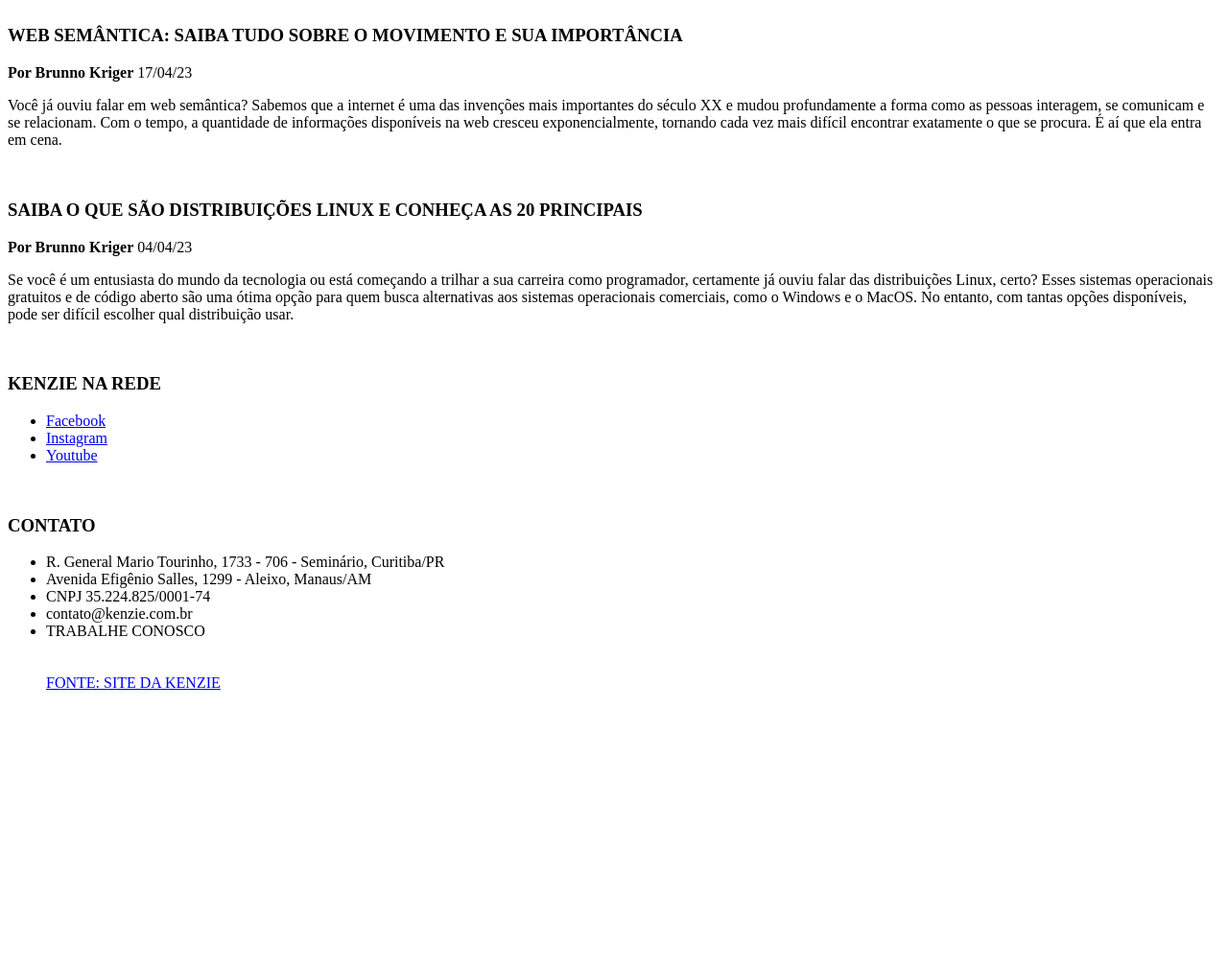
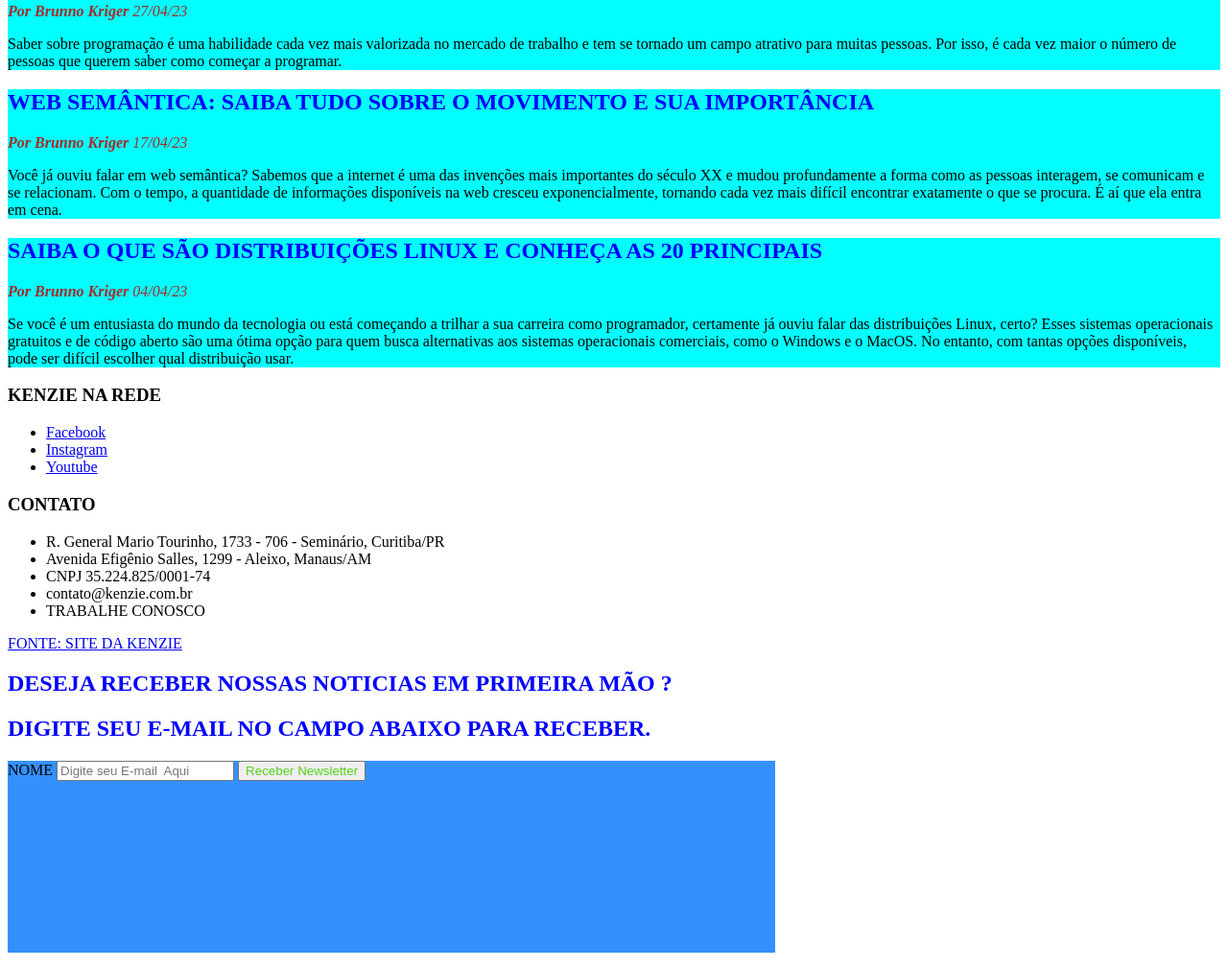
Before and after one commit to akita120/entrega, a plain HTML site: page index.html in a window 1280 px wide. Shown: the part 322-1331 px from the top of the page at 96% size. Before the commit the page ends 1059 px from the top, so only its background shows below. Drawn offline with Linux system fonts and the light colour scheme.

Commit message:
algumas modificação

```diff
--- a/index.html
+++ b/index.html
@@ -2,10 +2,16 @@
     <meta charset="UTF-8">
     <meta http-equiv="X-UA-Compatible" content="IE=edge">
     <meta name="viewport" content="width=device-width, initial-scale=1.0">
-    <title>PRIMEIRA TAREFA</title>
+    <link rel="stylesheet" href="./style.css">
+    <title>BLOG KENZIE</title>
 </head>
 <body>
 
+    <header>
+
+        <h1> BLOG DA KENZIE</h1>
+        <img src="./img/logo.png" alt="logo da kenzie"/>
+</header>
 <main>
 
     <section>
@@ -15,30 +21,30 @@
         <p>Se você chegou aqui neste conteúdo, você deve estar procurando um curso de programação do zero para entrar com sucesso, neste mercado tão promissor. É claro, a probabilidade de você estar com um interesse alto nessa área, é 100% real. E isso é uma ótima notícia! Imagino que você queira saber o motivo de eu estar falando isso com tanta segurança e confiança.</p>
 
     </section>
-        <br>
+
     <section>
         <h2>GUIA COMPLETO PARA COMEÇAR A PROGRAMAR HOJE MESMO!</h2>
         <aside><b>Por Brunno Kriger</b> 27/04/23</aside>
         <p>Saber sobre programação é uma habilidade cada vez mais valorizada no mercado de trabalho e tem se tornado um campo atrativo para muitas pessoas. Por isso, é cada vez maior o número de pessoas que querem saber como começar a programar. </p>
 
     </section>
-        <br>
+
     <section>
-                <h3>WEB SEMÂNTICA: SAIBA TUDO SOBRE O MOVIMENTO E SUA IMPORTÂNCIA</h3>
+            <h2>WEB SEMÂNTICA: SAIBA TUDO SOBRE O MOVIMENTO E SUA IMPORTÂNCIA</h2>
             <aside><b>Por Brunno Kriger</b> 17/04/23</aside>
             <p>Você já ouviu falar em web semântica? Sabemos que a internet é uma das invenções mais importantes do século XX e mudou profundamente a forma como as pessoas interagem, se comunicam e se relacionam.
                 Com o tempo, a quantidade de informações disponíveis na web cresceu exponencialmente, tornando cada vez mais difícil encontrar exatamente o que se procura. É aí que ela entra em cena.
                 </p>
     </section>
-        <br>
+
     <section>
-                <h3>SAIBA O QUE SÃO DISTRIBUIÇÕES LINUX E CONHEÇA AS 20 PRINCIPAIS</h3>
+            <h2>SAIBA O QUE SÃO DISTRIBUIÇÕES LINUX E CONHEÇA AS 20 PRINCIPAIS</h2>
             <aside><b>Por Brunno Kriger</b> 04/04/23</aside>
             <p>Se você é um entusiasta do mundo da tecnologia ou está começando a trilhar a sua carreira como programador, certamente já ouviu falar das distribuições Linux, certo?
                 Esses sistemas operacionais gratuitos e de código aberto são uma ótima opção para quem busca alternativas aos sistemas operacionais comerciais, como o Windows e o MacOS. No entanto, com tantas opções disponíveis, pode ser difícil escolher qual distribuição usar.
                 </p>
     </section>
-         <br>
+
 
 </main>
 <footer>
@@ -51,7 +57,7 @@
 
 
     </ul>
-        <br>
+
     <h3>CONTATO</h3>
     <ul>
         <li>R. General Mario Tourinho, 1733 - 706 - Seminário, Curitiba/PR</li>
@@ -59,14 +65,30 @@
         <li>CNPJ 35.224.825/0001-74</li>
         <li>contato@kenzie.com.br</li>
         <li>TRABALHE CONOSCO</li>
-            <br>
-            <br>
+
+    </ul>
 
 
         <a href="https://kenzie.com.br" target="_blank">FONTE: SITE DA KENZIE</a>
 
 
-        </ul>
+
+
+    <h2> DESEJA RECEBER NOSSAS NOTICIAS EM PRIMEIRA MÃO ?</h2>
+
+    <h2>DIGITE SEU E-MAIL NO CAMPO ABAIXO PARA  RECEBER. </h2>
+
+        <form>
+
+            <label for="nome">NOME</label>
+            <input type="text" placeholder="Digite seu E-mail  Aqui" required />
+            <button type="submit">Receber  Newsletter</button>
+        </form>
+
+
+
 </footer>
 
-</body></html>
+</body>
+
+</html>
--- /dev/null
+++ b/style.css
@@ -0,0 +1,45 @@
+<link rel="preconnect" href="https://fonts.googleapis.com">
+<link rel="preconnect" href="https://fonts.gstatic.com" crossorigin>
+<link href="https://fonts.googleapis.com/css2?family=Roboto+Slab:wght@300&display=swap" rel="stylesheet">
+
+
+h1 {
+    color:brown
+
+}
+header {
+
+    background-color: burlywood;
+    text-align: center;
+ }
+
+header {}
+
+ h2 { color: blue;
+
+
+
+}
+
+ section {
+    background-color: aqua;
+    font-family: 'Roboto Slab', serif;
+ }
+
+ form {
+      background-color: #3590ff;
+      border: 25px;
+      height: 200px;
+      width: 800px;
+      font-family: 'Roboto Slab', serif;
+
+
+ }
+ button  {
+    color: rgb(85, 209, 27);
+ }
+
+ aside {
+   font-style: italic;
+   color: brown;
+ }
```
Also changed, not shown: img/logo.png (added). Lines whose indentation alone changed are shown as unchanged.
